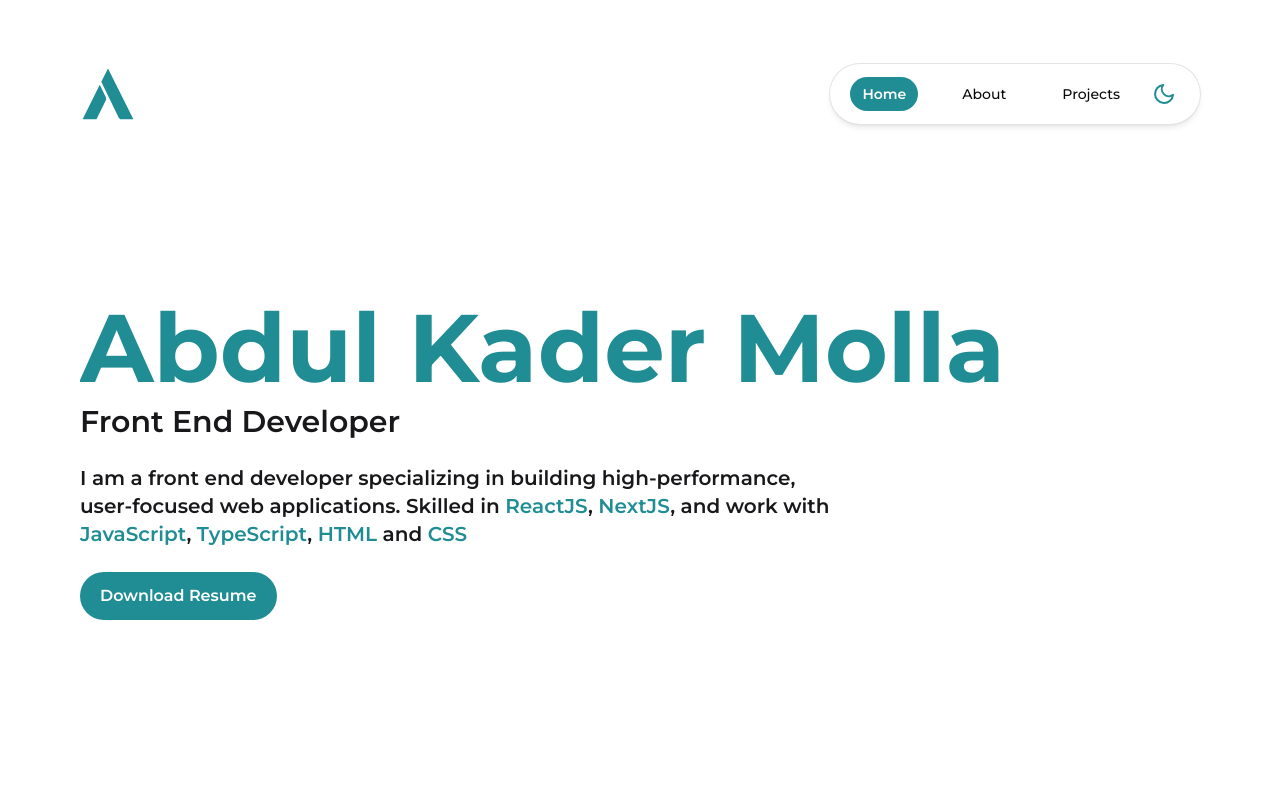
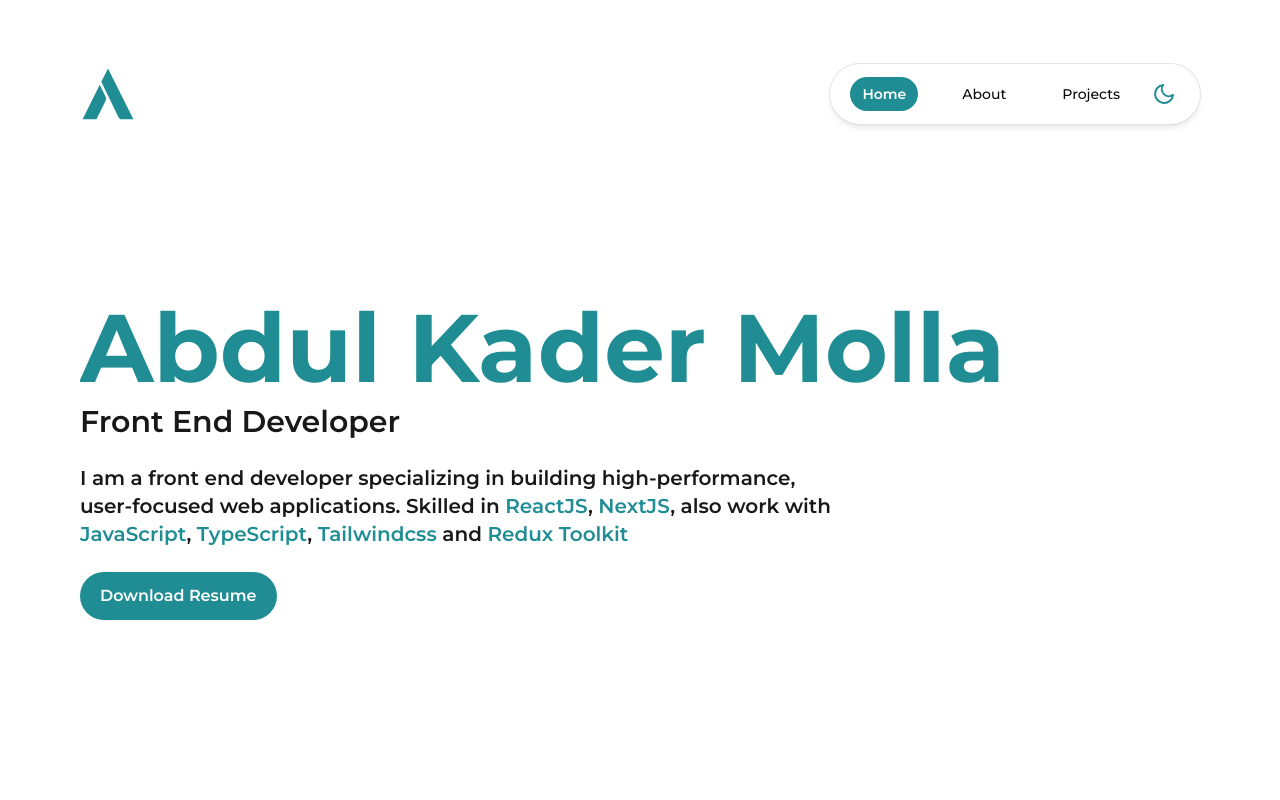
Before and after one commit to kader009/modern-portfolio, a Next.js app: page / in a window 1280 px wide. Shown: the top 800 px of the page. Built offline with nearby package versions, Linux system fonts and the light colour scheme.

Commit message:
hero section text update

```diff
--- a/src/components/landing-hero.tsx
+++ b/src/components/landing-hero.tsx
@@ -49,12 +49,13 @@ export default function LandingHero() {
                 I am a front end developer specializing in building
                 high-performance, user-focused web applications. Skilled in{" "}
                 <span className="font-semibold text-accent">ReactJS</span>,{" "}
-                <span className="font-semibold text-accent">NextJS</span>, and
+                <span className="font-semibold text-accent">NextJS</span>, also
                 work with{" "}
                 <span className="font-semibold text-accent">JavaScript</span>,{" "}
                 <span className="font-semibold text-accent">TypeScript</span>,{" "}
-                <span className="font-semibold text-accent">HTML</span> and{" "}
-                <span className="font-semibold text-accent">CSS</span>
+                <span className="font-semibold text-accent">Tailwindcss</span>{" "}
+                and{" "}
+                <span className="font-semibold text-accent">Redux Toolkit</span>
               </div>
               <button className="pointer-events-auto mt-6 rounded-full bg-accent px-5 py-3 font-semibold capitalize text-white transition-all hover:brightness-90">
                 <Link
--- a/tsconfig.json
+++ b/tsconfig.json
@@ -1,6 +1,6 @@
 {
   "compilerOptions": {
-    "target": "es5",
+    "target": "es2015",
     "lib": ["dom", "dom.iterable", "esnext"],
     "allowJs": true,
     "skipLibCheck": true,
@@ -9,7 +9,7 @@
     "noEmit": true,
     "esModuleInterop": true,
     "module": "esnext",
-    "moduleResolution": "node",
+    "moduleResolution": "bundler",
     "resolveJsonModule": true,
     "isolatedModules": true,
     "jsx": "preserve",
```
